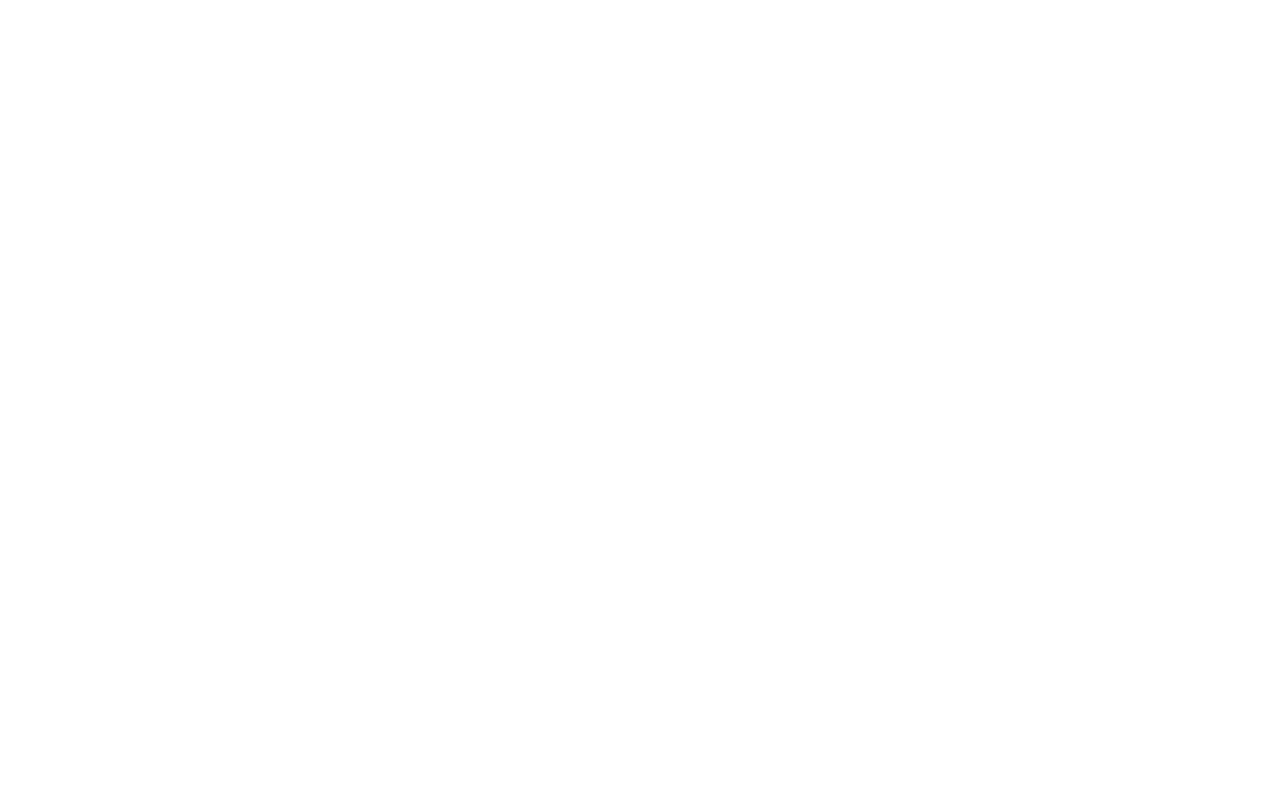
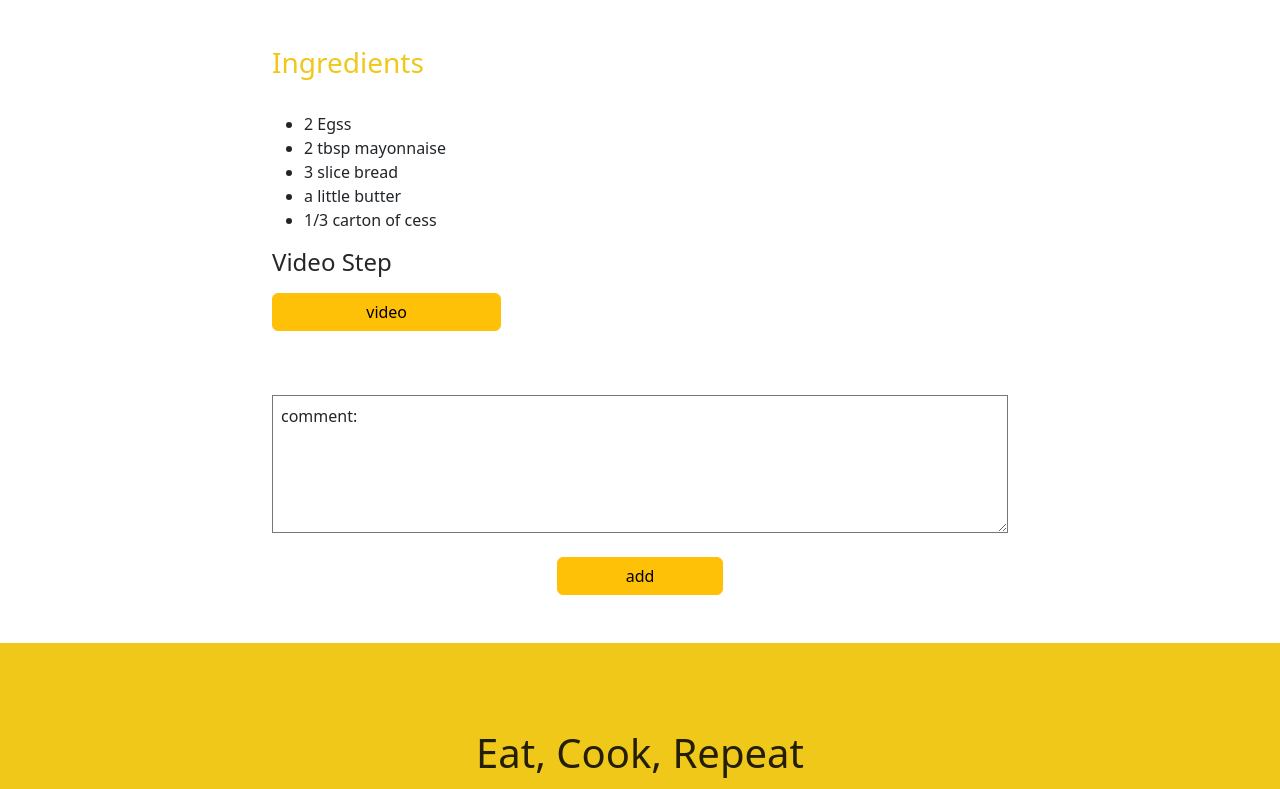
Before and after one commit to 20000710/Recipe-App-Frontend, a React (Create React App) app: page /detailreceipe in a window 1280 px wide. Before the commit this address had no page. Shown: the part 611-1400 px from the top of the page. Before the commit the page ends 800 px from the top, so only its background shows below. Built offline with nearby package versions, Linux system fonts and the light colour scheme.

Commit message:
add features detail receipe and video step

```diff
--- /dev/null
+++ b/src/pages/detail_receipe/DetailReceipe.jsx
@@ -0,0 +1,80 @@
+import React, { Fragment } from "react";
+import "./detailReceipe.css";
+import resep from "../../asset/img/resep.svg";
+import NavbarMenu from "../../components/navbar/navbarMenu";
+import FooterRecipe from "../../components/footer/footerRecipe";
+import { Link } from "react-router-dom";
+
+const DetailReceipe = () => {
+  return (
+    <Fragment>
+      <div className="container">
+        <NavbarMenu menu1="Home" menu2="Add Recipe" menu3="Profile" />
+        <section>
+          <div className="row d-flex justify-content-center">
+            <div className="col-lg-6 col-md-8">
+              <h1 className="my-5 text-center">Lorem Sandwich</h1>
+              <img src={resep} className="img-fluid" alt="" />
+            </div>
+          </div>
+        </section>
+        <div className="row mt-5">
+          <div className="col-lg-8 offset-lg-2">
+            <h3>Ingredients</h3>
+            <br />
+            <ul>
+              <li>2 Egss</li>
+              <li>2 tbsp mayonnaise</li>
+              <li>3 slice bread</li>
+              <li>a little butter</li>
+              <li>1/3 carton of cess</li>
+            </ul>
+          </div>
+        </div>
+        {/* video step */}
+        <section>
+          <div className="row">
+            <div className="col-lg-8 offset-lg-2">
+              <h4>Video Step</h4>
+              <div className="flex justify-content-columns">
+                <div className="row mt-3">
+                  <div className="col-4">
+                    <Link to={"/video_page"}>
+                      <button className="btn btn-warning btn-w">video</button>
+                    </Link>
+                  </div>
+                </div>
+              </div>
+            </div>
+          </div>
+        </section>
+        <section>
+          <div className="row my-5">
+            <div className="col-lg-8 offset-lg-2">
+              <form>
+                <div className="d-flex justify-content-center my-3">
+                  <textarea
+                    name="text"
+                    id=""
+                    rows="5"
+                    className="text-area p-2"
+                  >
+                    comment:
+                  </textarea>
+                </div>
+                <div className="row d-flex justify-content-center">
+                  <div className="col-lg-3 col-5 mt-2">
+                    <button className="btn btn-warning btn-w">add</button>
+                  </div>
+                </div>
+              </form>
+            </div>
+          </div>
+        </section>
+      </div>
+      <FooterRecipe />
+    </Fragment>
+  );
+};
+
+export default DetailReceipe;
--- /dev/null
+++ b/src/pages/detail_receipe/detailReceipe.css
@@ -0,0 +1,17 @@
+.btn-w {
+  width: 100%;
+}
+.text-area {
+  width: 100%;
+}
+
+@media only screen and (max-width: 600px) {
+  .text-area {
+    width: 80%;
+  }
+}
+@media only screen and (max-width: 992px) and (min-width: 768px) {
+  .text-area {
+    width: 90%;
+  }
+}
--- /dev/null
+++ b/src/pages/video_page/VideoPage.jsx
@@ -0,0 +1,31 @@
+import React, { Fragment } from "react";
+import videoTes from "../../asset/img/fake_uni_demo.mp4";
+
+const VideoPage = () => {
+  return (
+    <Fragment>
+      <div class="container">
+        <div class="row">
+          <div class="col-lg-8 offset-lg-2 col-md-12 col-12">
+            <div class="card">
+              <video width="100%" controls>
+                <source src={videoTes} type="video/mp4" />
+              </video>
+              <div class="card-body">
+                <div class="title-video">
+                  <h5>
+                    Beef steak with curry sauce - <span>[Step 4]</span> cut the
+                    condiment and then mix it
+                  </h5>
+                  <p>3 month ago</p>
+                </div>
+              </div>
+            </div>
+          </div>
+        </div>
+      </div>
+    </Fragment>
+  );
+};
+
+export default VideoPage;
--- a/src/routes/index.jsx
+++ b/src/routes/index.jsx
@@ -4,6 +4,8 @@
 import AddRecipe from "../pages/recipe/addRecipe";
 import Register from "../pages/auth/register/Register";
 import Profile from "../pages/profile/profile";
+import DetailReceipe from "../pages/detail_receipe/DetailReceipe";
+import VideoPage from "../pages/video_page/VideoPage";
 
 const Router = () => {
   return (
@@ -13,6 +15,8 @@
         <Route path="/signup" element={<Register />} />
         <Route path="/add-recipe" element={<AddRecipe />} />
         <Route path="/profile" element={<Profile />} />
+        <Route path="/detailreceipe" element={<DetailReceipe />} />
+        <Route path="video_page" element={<VideoPage />} />
       </Routes>
     </BrowserRouter>
   );
```
Also changed, not shown: src/asset/img/resep.svg (added), 1 other file (tests, documents, lock files or other folders).
